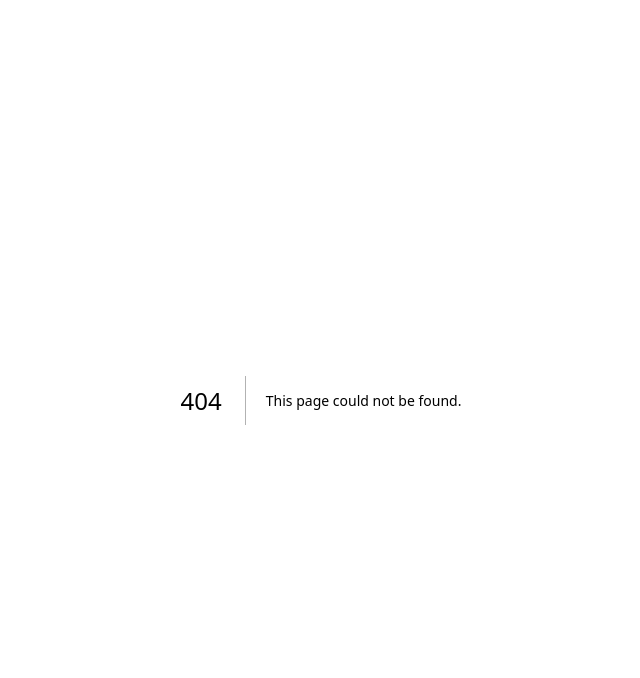
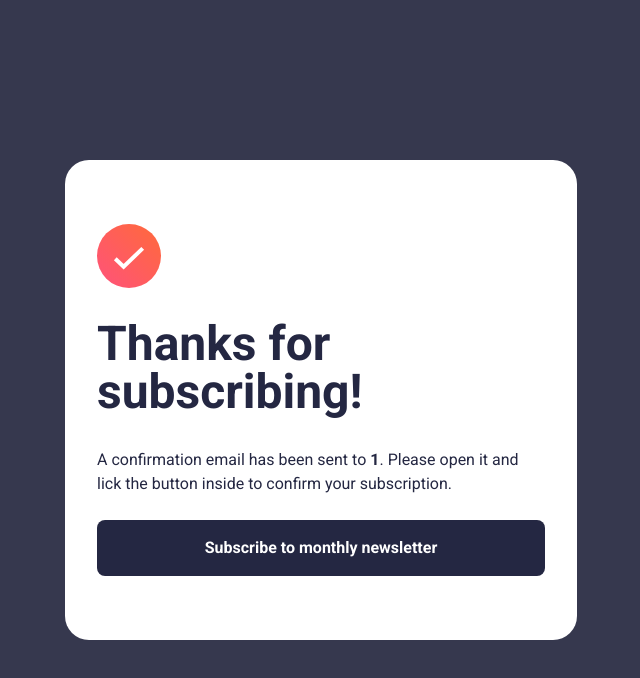
Before and after one commit to francissfrias/newsletter-signup-frondendmentor, a Next.js app: page /subscribed/1 in a window 1280 px wide. Before the commit this address had no page. Shown: the top 678 px of the page, without its empty margins (319-959 px from the left). Built offline with nearby package versions, Linux system fonts and the light colour scheme.

Commit message:
final touches

```diff
--- a/app/_components/RegisterForm.tsx
+++ b/app/_components/RegisterForm.tsx
@@ -1,5 +1,5 @@
 'use client';
-import React, { ChangeEventHandler, FormEvent, useState } from 'react';
+import React, { useState } from 'react';
 import coverImageMobile from '@/public/assets/images/illustration-sign-up-mobile.svg';
 import coverImageDesktop from '@/public/assets/images/illustration-sign-up-desktop.svg';
 import Image from 'next/image';
@@ -25,7 +25,7 @@ const RegisterForm = () => {
       setError(true);
       return;
     }
-    router.push('/subscribed');
+    router.push(`/subscribed/${email}`);
     router.refresh();
   };
 
--- /dev/null
+++ b/app/_components/SubscribedForm.tsx
@@ -0,0 +1,55 @@
+'use client';
+
+import React, { useState } from 'react';
+import checkImageLarge from '@/public/assets/images/icon-success.svg';
+import Image from 'next/image';
+import { useRouter } from 'next/navigation';
+
+interface PageProps {
+  email: string;
+}
+
+const SubscribeForm = ({ email }: PageProps) => {
+  const router = useRouter();
+
+  const handleSubmit = () => {
+    router.push('/');
+    router.refresh();
+  };
+
+  const handleKeyPress = (event: React.KeyboardEvent<HTMLInputElement>) => {
+    if (event.key === 'Enter') {
+      handleSubmit();
+    }
+  };
+
+  return (
+    <div className='h-screen overflow-auto md:bg-neutralCharcoalGrey md:flex md:items-center md:justify-center'>
+      <div className=' md:bg-neutralWhite  md:w-[40dvw]  rounded-3xl flex flex-col  px-8 py-16 h-full justify-between md:h-auto '>
+        <div className='flex-1 flex flex-col items-stretch space-y-8 justify-center'>
+          <Image src={checkImageLarge} alt='Success Image' priority />
+          <h1 className='text-4xl text-neutralDarkSlateGrey font-bold md:text-5xl text-pretty'>
+            Thanks for subscribing!
+          </h1>
+          <h5 className='text-neutralDarkSlateGrey text-pretty'>
+            A confirmation email has been sent to
+            <span className='font-bold'> {email}</span>. Please open it and lick
+            the button inside to confirm your subscription.
+          </h5>
+        </div>
+
+        <button
+          onClick={handleSubmit}
+          className='group relative transition duration-500  bg-neutralDarkSlateGrey p-4 h-fit w-full md:h-14 text-neutralWhite rounded-lg font-bold spacing tracking-normal sm:text-base md:p-2 md:text-sm xl:text-base  mt-6 hover:shadow-2xl'
+        >
+          Subscribe to monthly newsletter
+          <div className=' flex-1 p-4 md:h-14   font-bold spacing tracking-normal  opacity-0 hover:opacity-100 transition duration-500 absolute  rounded-lg inset-0 h-full w-full bg-gradient-to-r from-pink-600 to-primaryTomato text-neutralWhite '>
+            Subscribe to monthly newsletter
+          </div>
+        </button>
+      </div>
+    </div>
+  );
+};
+
+export default SubscribeForm;
--- a/app/layout.tsx
+++ b/app/layout.tsx
@@ -6,11 +6,6 @@ export const roboto = Roboto({
   weight: ['400', '500', '700'],
   subsets: ['latin'],
 });
-
-const metadata: Metadata = {
-  title: 'Newsletter Sign Up',
-  description: 'Newsletter Sign Up Challenge',
-};
 
 export default function RootLayout({
   children,
--- a/app/page.tsx
+++ b/app/page.tsx
@@ -1,7 +1,17 @@
+import { Metadata } from 'next';
 import RegisterForm from './_components/RegisterForm';
 
+export const metadata: Metadata = {
+  title: 'Newsletter Sign Up',
+  description: 'Newsletter Sign Up Challenge',
+};
+
 const Homepage = () => {
-  return <RegisterForm />;
+  return (
+    <>
+      <RegisterForm />
+    </>
+  );
 };
 
 export default Homepage;
--- /dev/null
+++ b/app/subscribed/[email]/page.tsx
@@ -0,0 +1,26 @@
+import { Metadata } from 'next';
+import React from 'react';
+import SubscribeForm from '../../_components/SubscribedForm';
+
+export const metadata: Metadata = {
+  title: 'Newsletter Subscribed!',
+  description: 'Newsletter Sign Up Challenge',
+};
+
+interface PageProps {
+  params: {
+    email: string;
+  };
+  searchParams: { [key: string]: string | string[] | undefined };
+}
+const SubscribePage = ({ params, searchParams }: PageProps) => {
+  const email = decodeURIComponent(params.email);
+
+  return (
+    <>
+      <SubscribeForm email={email} />
+    </>
+  );
+};
+
+export default SubscribePage;
--- a/app/subscribed/page.tsx
+++ /dev/null
@@ -1,9 +0,0 @@
-import React from 'react';
-
-type Props = {};
-
-const SubscribePage = (props: Props) => {
-  return <div>SubscribePage</div>;
-};
-
-export default SubscribePage;
```
